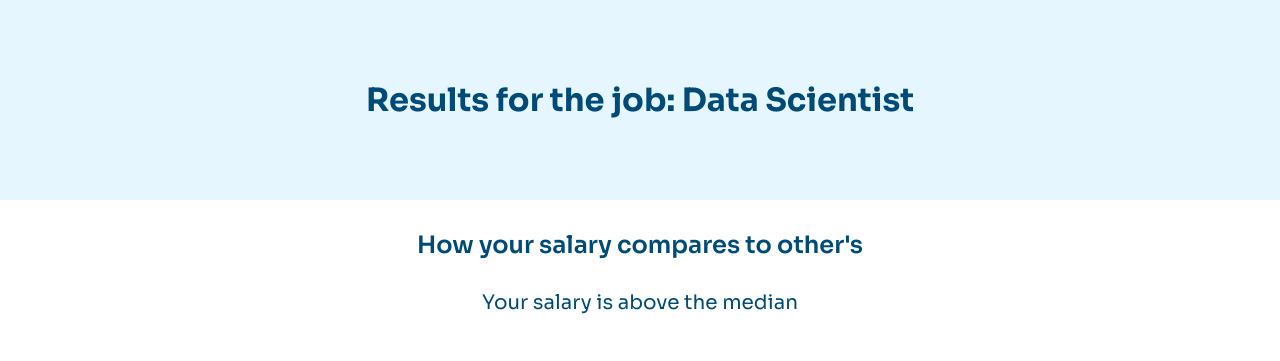
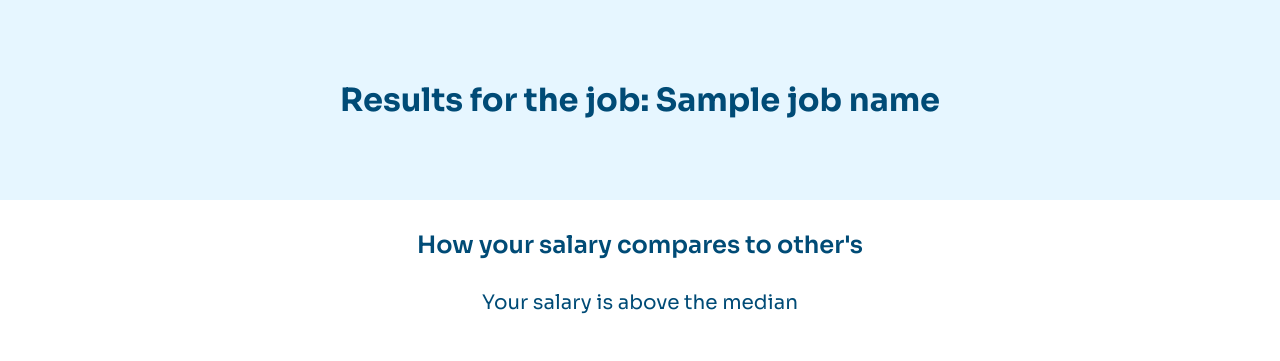
Before and after one commit to jada-ke/Hackathon_2022, a Flask app: template templates/result.html in a window 1280 px wide. Shown: the top 361 px of the page. Run offline with Flask 2, Linux system fonts and the light colour scheme; the template is opened without the code that fills it: most values are stand-ins (such as "Sample title", 1, 10 or a date in 2020).

Commit message:
change job name on webpage

```diff
--- a/main.py
+++ b/main.py
@@ -39,7 +39,7 @@ def results():
     print(salary_distrib)
 
     low_wage, median_wage, high_wage = (0, 0, 0)
-    return render_template("result.html", low_wage=low_wage, median_wage=median_wage, high_wage=high_wage, years=years, cumulative_infl=cumulative_infl, yearly_infl=yearly_infl, inflation_total=total_inflation)
+    return render_template("result.html", job_name=job, low_wage=low_wage, median_wage=median_wage, high_wage=high_wage, years=years, cumulative_infl=cumulative_infl, yearly_infl=yearly_infl, inflation_total=total_inflation)
 
 if __name__ == "__main__":
     app.run(debug=True)
--- a/templates/result.html
+++ b/templates/result.html
@@ -13,7 +13,7 @@
 <body>
 
     <div class="sectionOne">
-        <h1>Results for the job: Data Scientist</h1>
+        <h1>Results for the job: {{  job_name  }}</h1>
     </div>
 
     <div class="sectionTwo">
```
